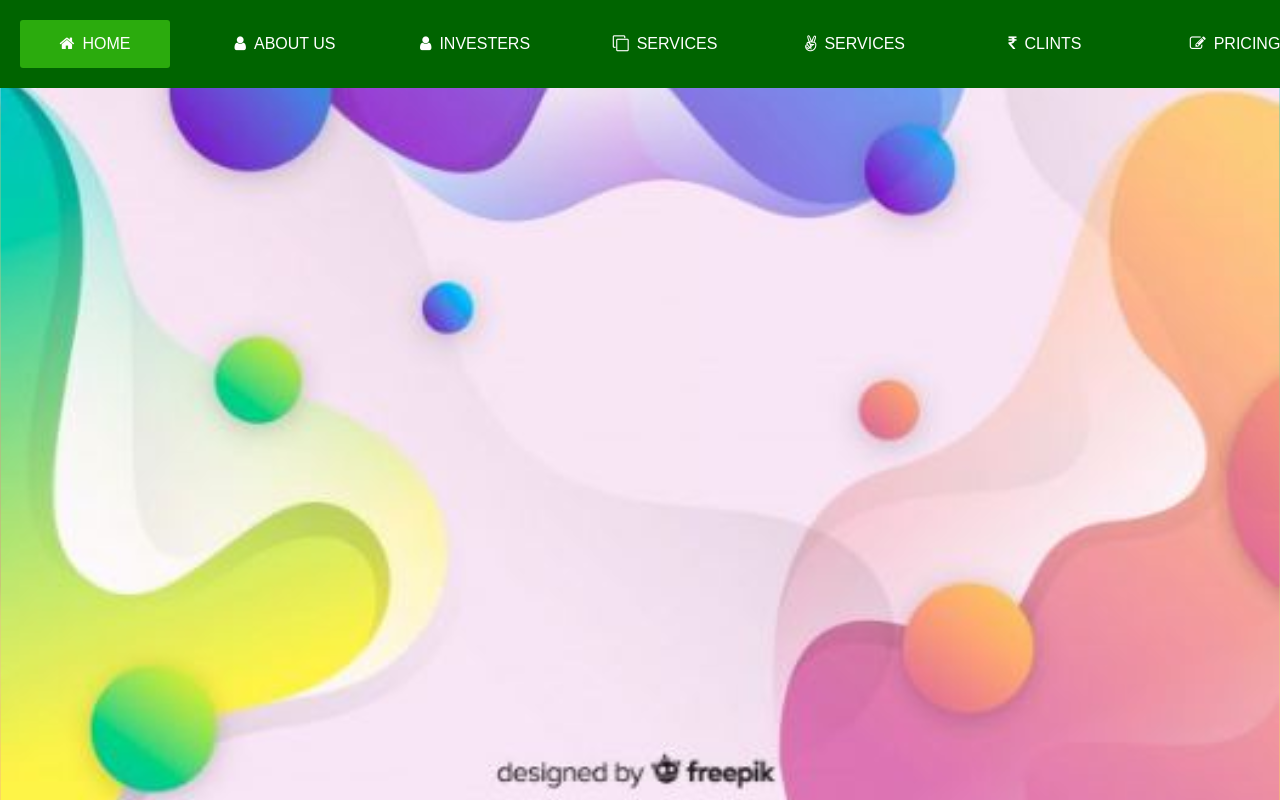
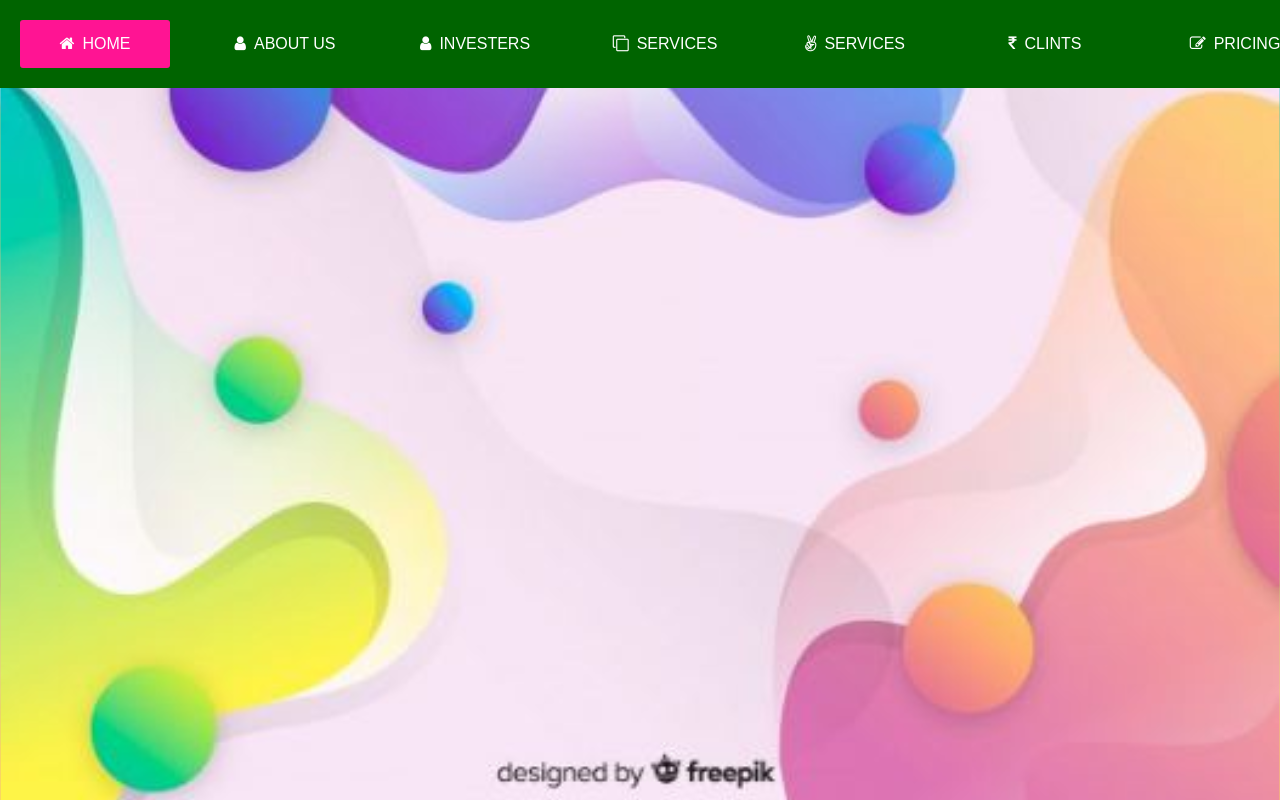
Before and after one commit to SATHEESH2123/iss, a plain HTML site: page index.html in a window 1280 px wide. Shown: the top 800 px of the page. Drawn offline with Linux system fonts and the light colour scheme.

Commit message:
Update style.css

```diff
--- a/style.css
+++ b/style.css
@@ -35,7 +35,7 @@ body
 }
 .active, .menu-bar ul li:hover
 {
-    background: #2bab0d;
+    background: #FF1493;
     border-radius: 3px;
 }
 .menu-bar .fa
```
